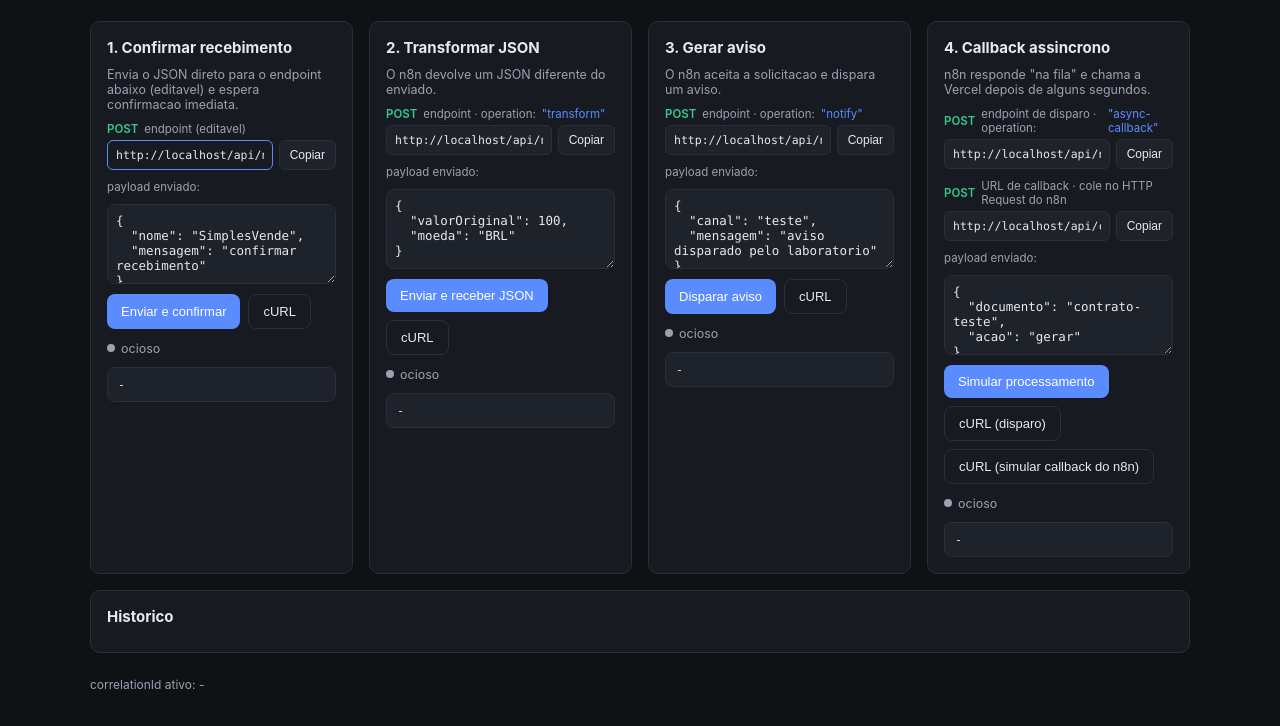
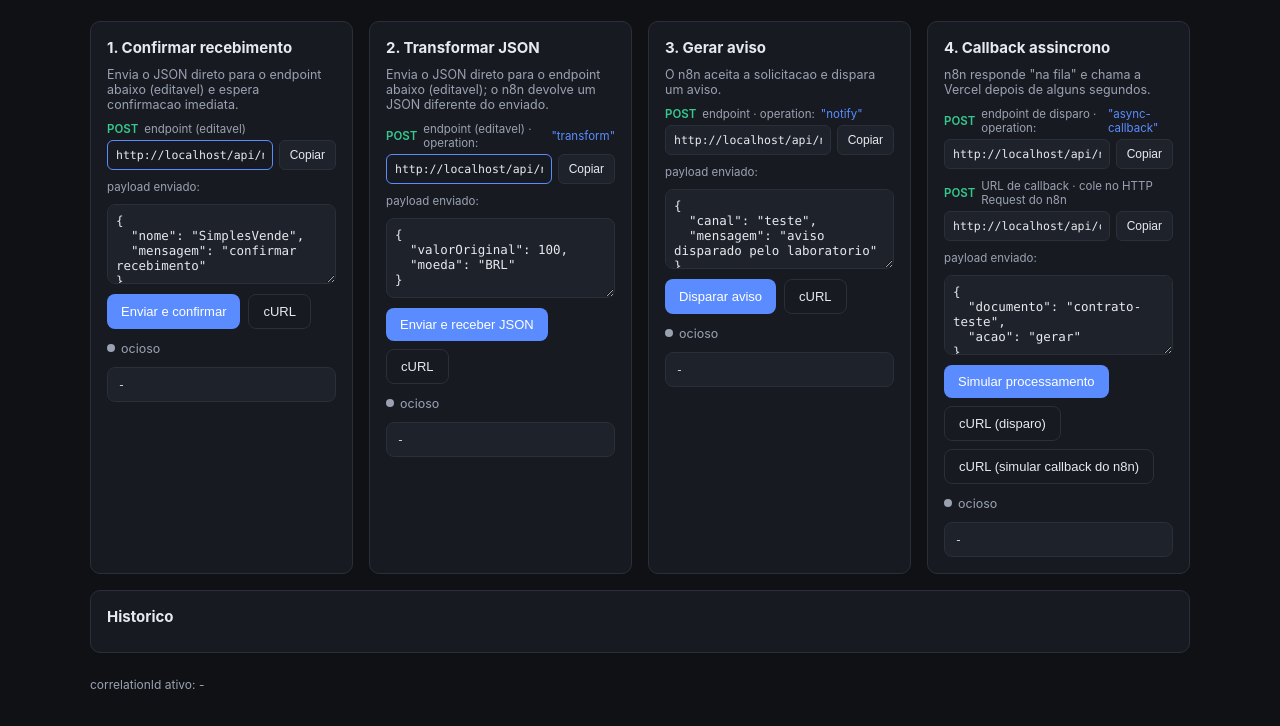
Before and after one commit to frkeletrica/SimplesVendeMini, a website: page index.html in a window 1280 px wide. Shown: the part 74-800 px from the top of the page. Drawn offline with Linux system fonts and the light colour scheme.

Commit message:
Make card 2's endpoint field editable too
Same pattern as card 1: browser posts straight to whatever URL is in
the field, no server secret involved. The click handler already
branched on input.readOnly, so this was a markup-only change.

```diff
--- a/index.html
+++ b/index.html
@@ -226,11 +226,11 @@
 
     <div class="card">
       <h2>2. Transformar JSON</h2>
-      <p class="desc">O n8n devolve um JSON diferente do enviado.</p>
+      <p class="desc">Envia o JSON direto para o endpoint abaixo (editavel); o n8n devolve um JSON diferente do enviado.</p>
       <div class="endpoint-field">
-        <span class="endpoint-label"><span class="method">POST</span> endpoint &middot; operation: <span class="op">"transform"</span></span>
+        <span class="endpoint-label"><span class="method">POST</span> endpoint (editavel) &middot; operation: <span class="op">"transform"</span></span>
         <div class="url-row">
-          <input type="text" readonly data-endpoint-url data-endpoint-path="/api/n8n" />
+          <input type="text" data-endpoint-url data-endpoint-path="/api/n8n" />
           <button type="button" class="copy-btn" data-copy>Copiar</button>
         </div>
       </div>
```
